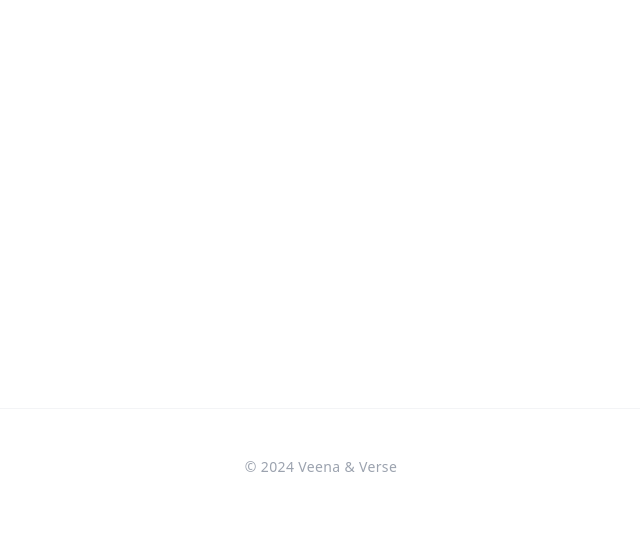
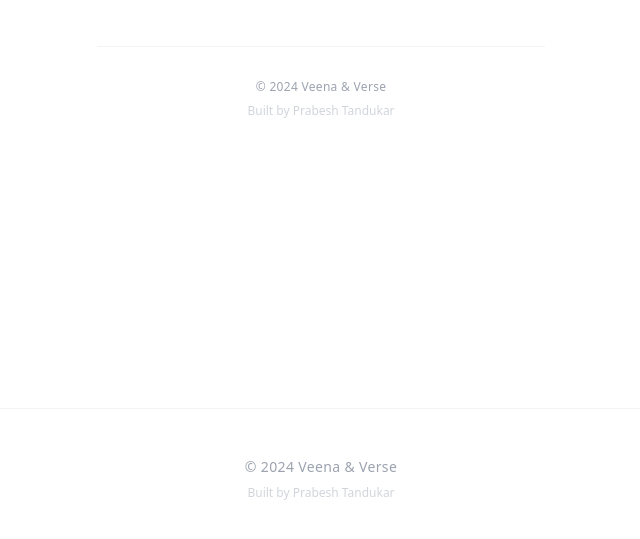
Before and after one commit to prabesh-tandukar/veena-and-verse, a React (Vite) app: page /links in a window 1280 px wide. Shown: the part 553-1092 px from the top of the page, without its empty margins (319-959 px from the left). Built offline with nearby package versions, Linux system fonts and the light colour scheme; no server answers.

Commit message:
Add developer credit to footer
Added 'Built by Prabesh Tandukar' with GitHub link to both main site footer and link-in-bio page footer. Link has subtle hover effect matching the minimal design aesthetic.

```diff
--- a/src/App.jsx
+++ b/src/App.jsx
@@ -55,6 +55,17 @@ function App() {
           <p className="text-sm text-gray-400 font-light tracking-wide">
             &copy; 2024 Veena & Verse
           </p>
+          <p className="text-xs text-gray-300 font-light mt-2">
+            Built by{' '}
+            <a
+              href="https://github.com/prabesh-tandukar"
+              target="_blank"
+              rel="noopener noreferrer"
+              className="hover:text-gray-900 transition-colors duration-300"
+            >
+              Prabesh Tandukar
+            </a>
+          </p>
         </div>
       </footer>
     </div>
--- a/src/pages/LinkInBio.jsx
+++ b/src/pages/LinkInBio.jsx
@@ -81,6 +81,24 @@ export default function LinkInBio() {
             );
           })}
         </div>
+
+        {/* Footer */}
+        <div className="text-center mt-12 pt-8 border-t border-gray-100">
+          <p className="text-xs text-gray-400 font-light tracking-wide">
+            &copy; 2024 Veena & Verse
+          </p>
+          <p className="text-xs text-gray-300 font-light mt-2">
+            Built by{' '}
+            <a
+              href="https://github.com/prabesh-tandukar"
+              target="_blank"
+              rel="noopener noreferrer"
+              className="hover:text-gray-900 transition-colors duration-300"
+            >
+              Prabesh Tandukar
+            </a>
+          </p>
+        </div>
       </div>
     </div>
   );
```
